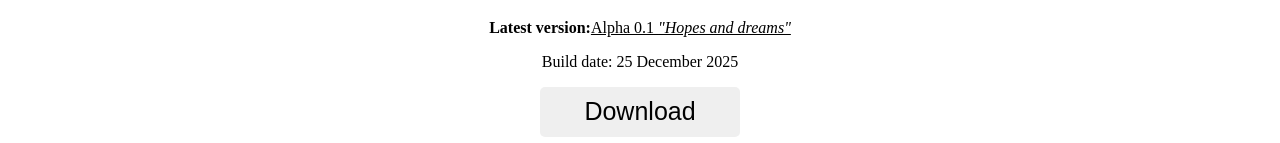
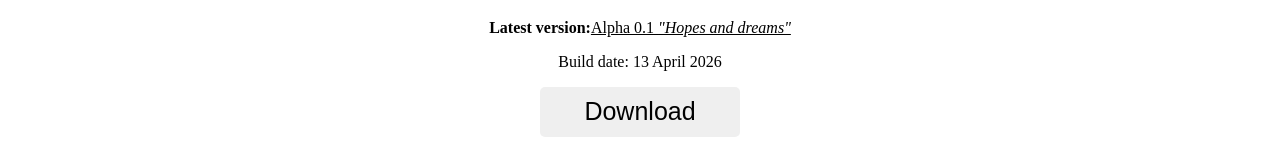
Before and after one commit to RedWareSoft/panwah, a plain HTML site: page index.html in a window 1280 px wide. Shown: the part 381-524 px from the top of the page. Drawn offline with Linux system fonts and the light colour scheme.

Commit message:
Update index.html

```diff
--- a/index.html
+++ b/index.html
@@ -8,7 +8,7 @@
 		<img src="web/img/screenshot.jpeg" width="500px">
 		<h1>Panwah</h1>
 		<p><b>Latest version:</b><u>Alpha 0.1 <i>"Hopes and dreams"</i></u></p>
-		<p>Build date: 25 December 2025</p>
+		<p>Build date: 13 April 2026</p>
 		<a href="#downloads"><button>Download</button></a>
 	</div>
 	<p>Verify with this command: <b><u>sha256sum --ignore-missing -c <a href="https://sourceforge.net/projects/panwah/files/Alpha/Alpha%200.1/25.12.2025/sha256.txt/download">sha256.txt</a></u></b></p>
```
